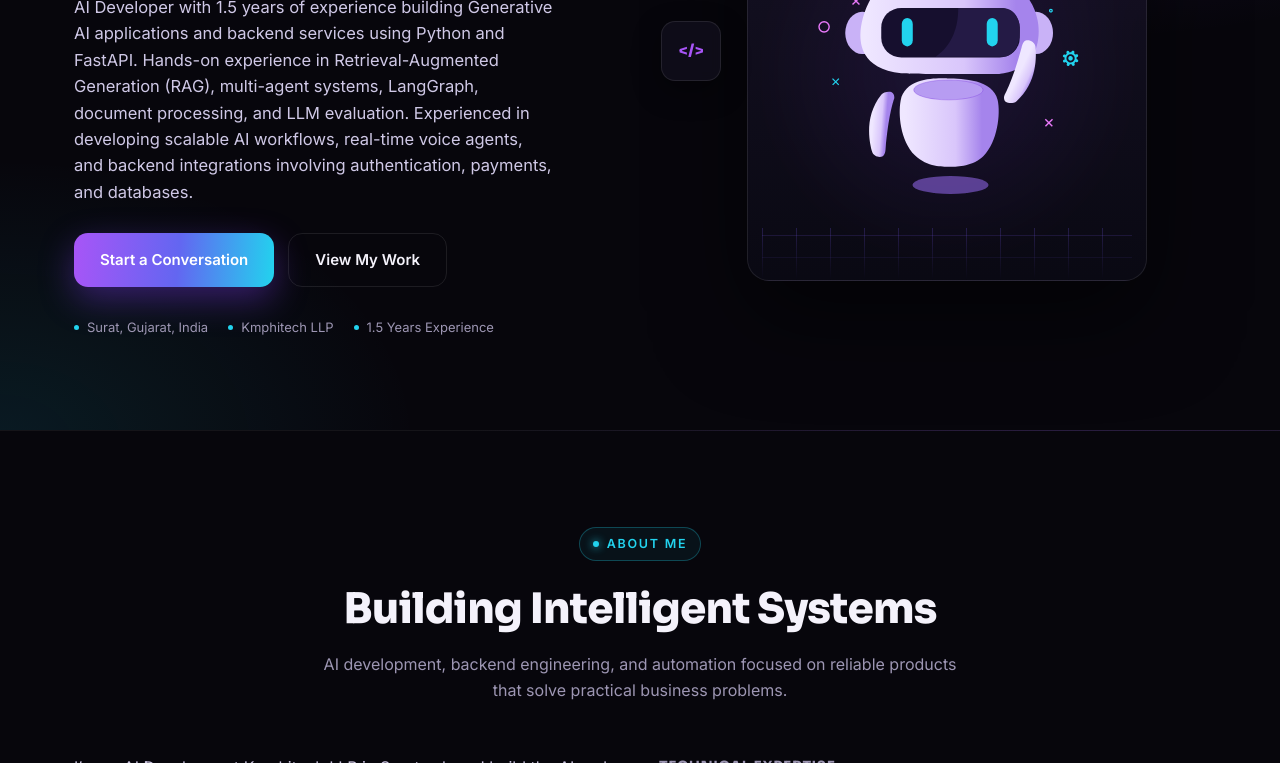
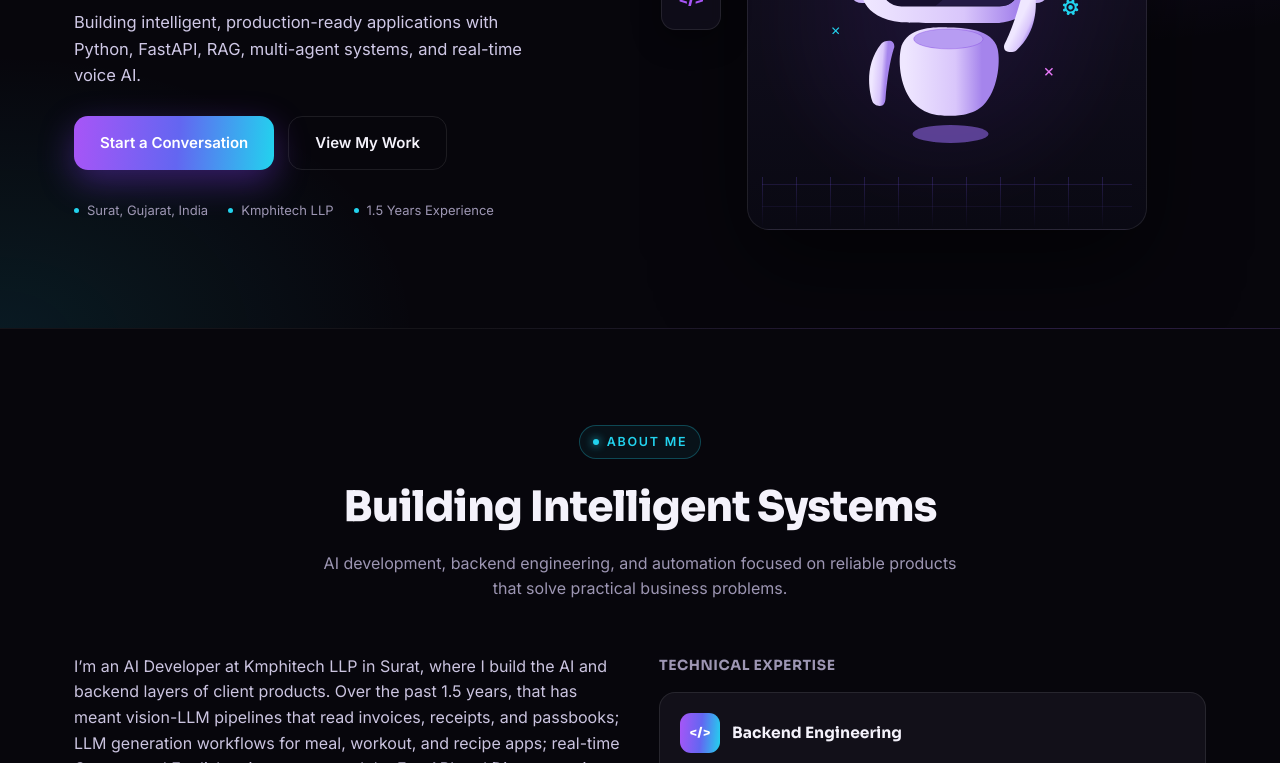
Before and after one commit to falsii/portfolio, a website: page index.html in a window 1280 px wide. Shown: the part 337-1100 px from the top of the page. Drawn offline with Linux system fonts and the light colour scheme.

Commit message:
Shorten hero description to a concise tagline
Replace the long hero paragraph (which duplicated the About Me section)
with a single-line tagline so the home hero stays simple.

Co-Authored-By: Claude Opus 4.8 <noreply@anthropic.com>

```diff
--- a/index.html
+++ b/index.html
@@ -245,7 +245,7 @@ footer{border-top:1px solid var(--line2);padding:30px 0;color:var(--muted);font-
       <span class="kick"><b></b> Available for freelance work</span>
       <h1>Falsi Jasani</h1>
       <div class="role grad">AI Developer</div>
-      <p class="lead">AI Developer with 1.5 years of experience building Generative AI applications and backend services using Python and FastAPI. Hands-on experience in Retrieval-Augmented Generation (RAG), multi-agent systems, LangGraph, document processing, and LLM evaluation. Experienced in developing scalable AI workflows, real-time voice agents, and backend integrations involving authentication, payments, and databases.</p>
+      <p class="lead">Building intelligent, production-ready applications with Python, FastAPI, RAG, multi-agent systems, and real-time voice AI.</p>
       <div class="hero-cta">
         <a class="btn" href="#contact">Start a Conversation</a>
         <a class="btn outline" href="#work">View My Work</a>
```
